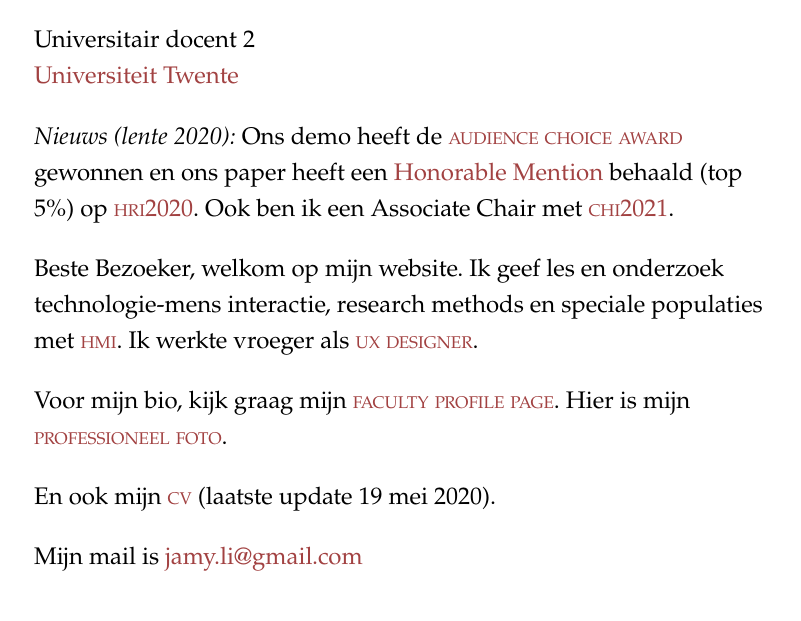
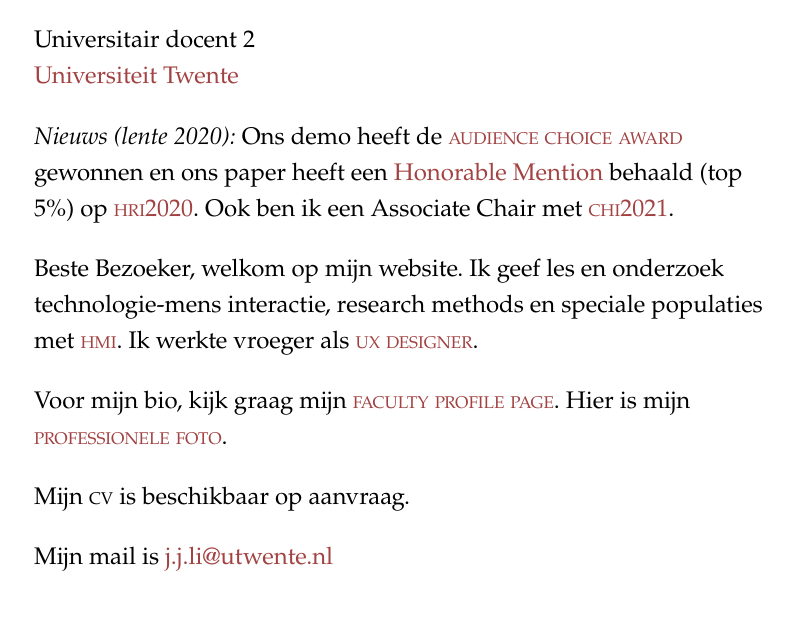
Before and after one commit to jcrewman/jcrewman.github.io, a plain HTML site: page nl/index.html in a window 1280 px wide. Shown: the part 179-800 px from the top of the page, without its empty margins (236-1037 px from the left). Drawn offline with Linux system fonts and the light colour scheme; a web font is replaced by a local one.

Commit message:
removed cvs and changed emails

```diff
--- a/nl/index.html
+++ b/nl/index.html
@@ -66,12 +66,12 @@
 
 <p>Beste Bezoeker, welkom op mijn website. Ik geef les en onderzoek technologie-mens interactie, research methods en speciale populaties met <a class="smallcaps" href="http://hmi.ewi.utwente.nl">HMI</a>. Ik werkte vroeger als <a class="smallcaps" href="https://jamy.carbonmade.com">ux designer</a>.</p>
 
-<p>Voor mijn bio, kijk graag mijn <a class="smallcaps" href="https://www.utwente.nl/en/eemcs/hmi/hmi-people-pages/hmi-profile-pages/jamyliprofile/">faculty profile page</a>. Hier is mijn <a class="smallcaps" href="../assets/Jamy Li Photo.jpeg">professioneel foto</a>.</p>
+<p>Voor mijn bio, kijk graag mijn <a class="smallcaps" href="https://www.utwente.nl/en/eemcs/hmi/hmi-people-pages/hmi-profile-pages/jamyliprofile/">faculty profile page</a>. Hier is mijn <a class="smallcaps" href="../assets/Jamy Li Photo.jpeg">professionele foto</a>.</p>
 
-<p>En ook mijn <a class="smallcaps" href="../assets/Jamy Li CV May 2020.pdf">cv</a> (laatste update 19 mei 2020).</p>
+<p>Mijn <span style="font-variant: small-caps">cv</span> is beschikbaar op aanvraag.</p>
 
 
-<p>Mijn mail is <a href="mailto:jamy.li@gmail.com">jamy.li@gmail.com</a></p>
+<p>Mijn mail is <a href="mailto:j.j.li@utwente.nl">j.j.li@utwente.nl</a></p>
 
 </article>
 
```
Also changed, not shown: index.html (+2 -2 lines), 1 other file.
